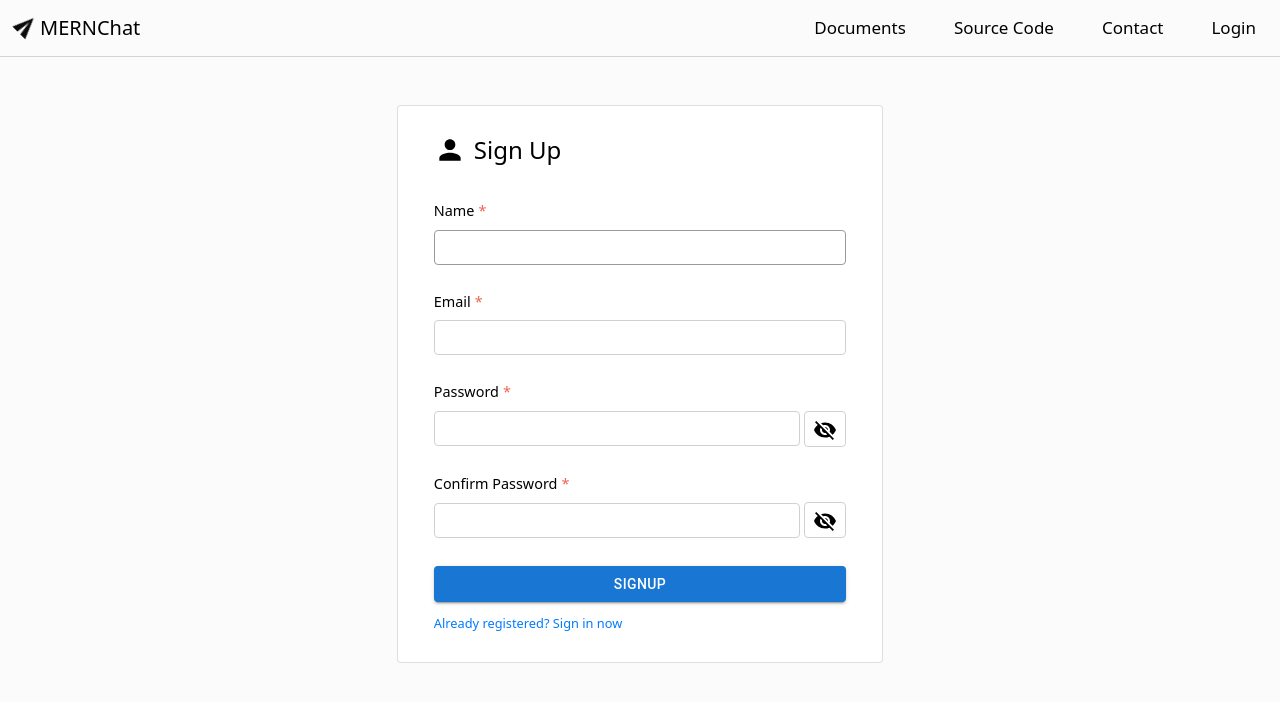
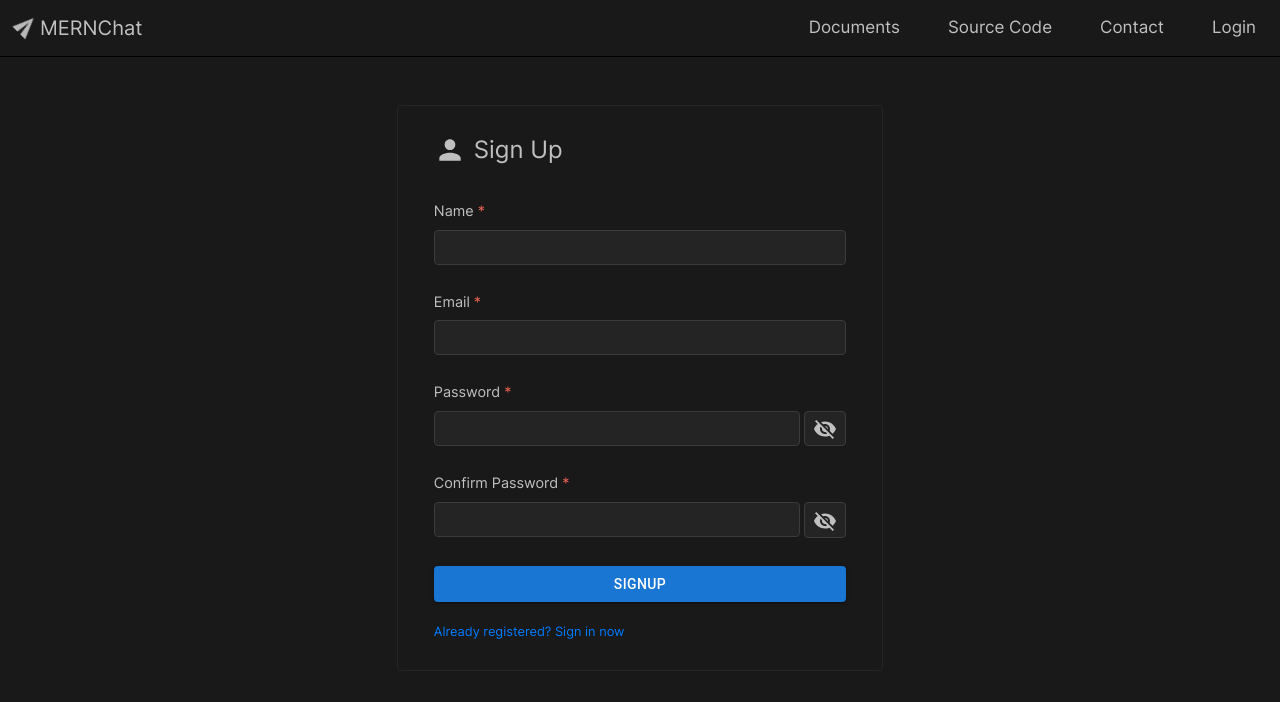
Before and after one commit to aditya25022001/mernchat, a React (Create React App) app in the folder ui/: page /signup in a window 1280 px wide. Shown: the top 702 px of the page. Built offline with nearby package versions, Linux system fonts and the light colour scheme.

Commit message:
theme changed

```diff
--- a/package.json
+++ b/package.json
@@ -8,7 +8,7 @@
     "test": "echo \"Error: no test specified\" && exit 1",
     "devserver": "nodemon backend/server",
     "devui": "npm start --prefix ui",
-    "dev":"concurrently \"npm run serverdev\" \"npm run uidev\"",
+    "dev":"concurrently \"npm run devserver\" \"npm run devui\"",
     "serverprod":"node backend/server",
     "import":"node backend/seeder",
     "destroy":"node backend/seeder -d"
--- a/ui/src/App.css
+++ b/ui/src/App.css
@@ -1,3 +1,7 @@
+@font-face {
+    font-family: myFirstFont;
+    src: url('./Inter-Regular.ttf');
+  }
 @keyframes wave {
     0% {transform:rotateZ(13deg);}
     50% {transform:rotateZ(0deg);}
@@ -20,14 +24,19 @@
     --success:#649A47;
 }
 body{
-    color: black;
-    background-color: rgb(251, 251, 251);
+    color: rgb(192, 192, 192);
+    background-color: rgb(25, 25, 25);
 }
 *{
-    font-family: system-ui, -apple-system, BlinkMacSystemFont, 'Segoe UI', Roboto, Oxygen, Ubuntu, Cantarell, 'Open Sans', 'Helvetica Neue', sans-serif;
+    font-family: myFirstFont;
 }
 *::selection{
     background: black !important;
+}
+input{
+    background-color: rgb(36, 36, 36) !important;
+    color: rgb(192, 192, 192) !important;
+    border: 1px solid rgb(59, 59, 59) !important;
 }
 .bubble{
     animation: bubble 3s infinite;
@@ -36,15 +45,15 @@ body{
     animation: wave 1s infinite;
 }
 .header_link, .header_link_main{
-    color: black;
+    color: rgb(192, 192, 192);
 }
 .header_link:hover{
     text-decoration: underline;
-    color: black;
+    color: rgb(192, 192, 192);
 }
 .header_link_main:hover{
     text-decoration: none;
-    color: black;
+    color: rgb(192, 192, 192);
 }
 .formcomponent{
     width:38%;
@@ -62,7 +71,7 @@ body{
     *::-webkit-scrollbar{
         width:7px;
         height:5px;
-        background-color: whitesmoke;
+        background-color: rgb(192, 192, 192);
     }
     *::-webkit-scrollbar-thumb{
         width:7px;
--- a/ui/src/components/Header.js
+++ b/ui/src/components/Header.js
@@ -17,7 +17,7 @@ export const Header = () => {
     const { userInfo } = userLogin
 
     return (
-        <Navbar collapseOnSelect style={{ borderBottom:'1px solid lightgray' }} expand="lg" variant="light">
+        <Navbar collapseOnSelect style={{ borderBottom:'1px solid black' }} expand="lg" variant="dark">
             <Navbar.Brand>
                 <Link to={"/"} className='header_link_main d-flex' style={{ alignItems:'center', fontWeight:450 }}>
                     <SendIcon className="bubble" style={{ transform:"rotateZ(-45deg) translateY(-3px)" }} />MERNChat
--- a/ui/src/components/LogoutComponent.js
+++ b/ui/src/components/LogoutComponent.js
@@ -15,9 +15,9 @@ export const LogoutComponent = () => {
     }
 
     return (
-        <div style={{ zIndex:'1001', backgroundColor:'white' }} onClick={logoutHandler}>
+        <div style={{ zIndex:'1001', backgroundColor:'rgb(36, 36, 36)' }} onClick={logoutHandler}>
             <Tooltip title="Logout" placement="top" arrow>
-                <IconButton className='border' variant='contained' color="primary" style={{ position:'fixed', bottom:'1rem', right:'1rem', zIndex:'1001', backgroundColor:'white'  }} >
+                <IconButton variant='contained' color="primary" style={{ position:'fixed', bottom:'1rem', right:'1rem', zIndex:'1001', backgroundColor:'rgb(36, 36, 36)', color:"white", border:"1px solid rgb(59,59,59)" }} >
                     <PowerSettingsNewIcon style={{ fontSize:'1.8rem' }}/>
                 </IconButton>
             </Tooltip>
--- a/ui/src/screens/LoginScreen.js
+++ b/ui/src/screens/LoginScreen.js
@@ -41,36 +41,36 @@ export const LoginScreen = () => {
         {loading
         ? <Loader/>
         : <Form onSubmit={loginHandler} className='formcomponent mx-auto mt-5'>
-            <ListGroup className='card p-3'>
-                <ListGroup.Item className='border-0'>
+            <ListGroup style={{ backgroundColor:"rgb(25, 25, 25)", border:"1px solid rgb(37,37,37)" }} className='p-3'>
+                <ListGroup.Item style={{ backgroundColor:"rgb(25, 25, 25)" }} className='border-0'>
                     <h4 className='d-flex' style={{ alignItems:'center' }}>
                         <LockIcon className='mr-2'/>
                         <div>Login</div>
                     </h4>
                     {/* <p style={{ fontSize:'0.85rem', fontWeight:'400' }} className='mb-0 pb-0 mt-3'>Login to the MERN boilerplate project and get to know how and what all things are done and performed</p> */}
                 </ListGroup.Item>
-                <ListGroup.Item className='border-0'>
+                <ListGroup.Item style={{ backgroundColor:"rgb(25, 25, 25)" }} className='border-0'>
                     <Form.Group>
                         <Form.Label>Email<span style={{ color:'var(--error)' }} className='ml-1'>*</span></Form.Label>
                         <Form.Control autoFocus={true} required value={email} type="email" onChange={e => setEmail(e.target.value)} />
                     </Form.Group>
                 </ListGroup.Item>
-                <ListGroup.Item className='border-0'>
+                <ListGroup.Item style={{ backgroundColor:"rgb(25, 25, 25)" }} className='border-0'>
                     <Form.Group>
                         <Form.Label>Password<span style={{ color:'var(--error)' }} className='ml-1'>*</span></Form.Label>
                         <div className='d-flex' style={{ alignItems:'center' }}>
                             <div className='mr-1' style={{ flex:1 }}>
                                 <Form.Control required value={password} type={showP ? "text" :"password"} onChange={e => setPassword(e.target.value)} />
                             </div>
-                            <div className='px-2 py-1 rounded' style={{ flex:0, border:'1px solid #d1d1d1' }}>
+                            <div className='px-2 py-1 rounded' style={{ flex:0, backgroundColor:"rgb(36, 36, 36)",border: "1px solid rgb(59, 59, 59)" }}>
                                 {!showP ? <VisibilityOffIcon style={{ cursor:'pointer' }} onClick={e => setShowP(!showP)}/> : <VisibilityIcon style={{ cursor:'pointer' }} onClick={e => setShowP(!showP)}/>}
                             </div>
                         </div>
                     </Form.Group>
                 </ListGroup.Item>
-                <ListGroup.Item className="border-0 mt-1">
+                <ListGroup.Item style={{ backgroundColor:"rgb(25, 25, 25)" }} className="border-0 mt-1">
                     <Button className='w-100' variant='contained' type="submit">Login</Button>
-                    <div className='mt-2'>
+                    <div className='mt-3'>
                         <small>
                             <Link to='/signup'>
                                 New to MERNChat? Sign up now
--- a/ui/src/screens/SignUpScreen.js
+++ b/ui/src/screens/SignUpScreen.js
@@ -59,8 +59,8 @@ export const SignUpScreen = () => {
         {loading
         ? <Loader/>
         :<Form onSubmit={registerHandler} className='formcomponent mx-auto mt-5'>
-            <ListGroup className='card p-3'>
-                <ListGroup.Item className='border-0'>
+            <ListGroup style={{ backgroundColor:"rgb(25, 25, 25)", border:"1px solid rgb(37,37,37)" }} className='card p-3'>
+                <ListGroup.Item style={{ backgroundColor:"rgb(25, 25, 25)" }} className='border-0'>
                     <h4 className='d-flex' style={{ alignItems:'center' }}>
                         <PersonIcon style={{ fontSize:'2rem' }} className='mr-2'/>
                         <div>Sign Up</div>
@@ -69,47 +69,47 @@ export const SignUpScreen = () => {
                         Register to the MERN boilerplate project and get to know how and what all things are done and performed
                     </p> */}
                 </ListGroup.Item>
-                <ListGroup.Item className='border-0'>
+                <ListGroup.Item style={{ backgroundColor:"rgb(25, 25, 25)" }} className='border-0'>
                     <Form.Group>
                         <Form.Label style={{ fontSize:'0.9rem' }}>Name<span style={{ color:'var(--error)' }} className='ml-1'>*</span></Form.Label>
                         <Form.Control autoFocus={true} required value={name} type="text" onChange={e => setName(e.target.value)} />
                     </Form.Group>
                 </ListGroup.Item>
-                <ListGroup.Item className='border-0'>
+                <ListGroup.Item style={{ backgroundColor:"rgb(25, 25, 25)" }} className='border-0'>
                     <Form.Group>
                         <Form.Label style={{ fontSize:'0.9rem' }}>Email<span style={{ color:'var(--error)' }} className='ml-1'>*</span></Form.Label>
                         <Form.Control required value={email} type="email" onChange={e => setEmail(e.target.value)} />
                     </Form.Group>
                 </ListGroup.Item>
-                <ListGroup.Item className='border-0'>
+                <ListGroup.Item style={{ backgroundColor:"rgb(25, 25, 25)" }} className='border-0'>
                     <Form.Group>
                         <Form.Label style={{ fontSize:'0.9rem' }}>Password<span style={{ color:'var(--error)' }} className='ml-1'>*</span></Form.Label>
                         <div className='d-flex' style={{ alignItems:'center' }}>
                             <div className='mr-1' style={{ flex:1 }}>
                                 <Form.Control required value={password} type={showP ? "text" :"password"} onChange={e => setPassword(e.target.value)} />
                             </div>
-                            <div className='px-2 py-1 rounded' style={{ flex:0, border:'1px solid #d1d1d1' }}>
+                            <div className='px-2 py-1 rounded' style={{ flex:0, backgroundColor:"rgb(36, 36, 36)",border: "1px solid rgb(59, 59, 59)" }}>
                                 {!showP ? <VisibilityOffIcon style={{ cursor:'pointer' }} onClick={e => setShowP(!showP)}/> : <VisibilityIcon style={{ cursor:'pointer' }} onClick={e => setShowP(!showP)}/>}
                             </div>
                         </div>
                     </Form.Group>
                 </ListGroup.Item>
-                <ListGroup.Item className='border-0'>
+                <ListGroup.Item style={{ backgroundColor:"rgb(25, 25, 25)" }} className='border-0'>
                     <Form.Group>
                         <Form.Label style={{ fontSize:'0.9rem' }}>Confirm Password<span style={{ color:'var(--error)' }} className='ml-1'>*</span></Form.Label>
                         <div className='d-flex' style={{ alignItems:'center' }}>
                             <div className='mr-1' style={{ flex:1 }}>
                                 <Form.Control required value={confirmPassword} type={showCP ? "text" :"password"} onChange={e => setConfirmPassword(e.target.value)} />
                             </div>
-                            <div className='px-2 py-1 rounded' style={{ flex:0, border:'1px solid #d1d1d1' }}>
+                            <div className='px-2 py-1 rounded' style={{ flex:0, backgroundColor:"rgb(36, 36, 36)",border: "1px solid rgb(59, 59, 59)" }}>
                                 {!showCP ? <VisibilityOffIcon style={{ cursor:'pointer' }} onClick={e => setShowCP(!showCP)}/> : <VisibilityIcon style={{ cursor:'pointer' }} onClick={e => setShowCP(!showCP)}/>}
                             </div>
                         </div>
                     </Form.Group>
                 </ListGroup.Item>
-                <ListGroup.Item className="border-0 mt-1">
+                <ListGroup.Item style={{ backgroundColor:"rgb(25, 25, 25)" }} className="border-0 mt-1">
                     <Button className='w-100' variant='contained' type="submit">Signup</Button>
-                    <div className='mt-2'>
+                    <div className='mt-3'>
                         <small>
                             <Link to='/login'>
                                 Already registered? Sign in now
```
Also changed, not shown: 1 other file (tests, documents, lock files or other folders).
